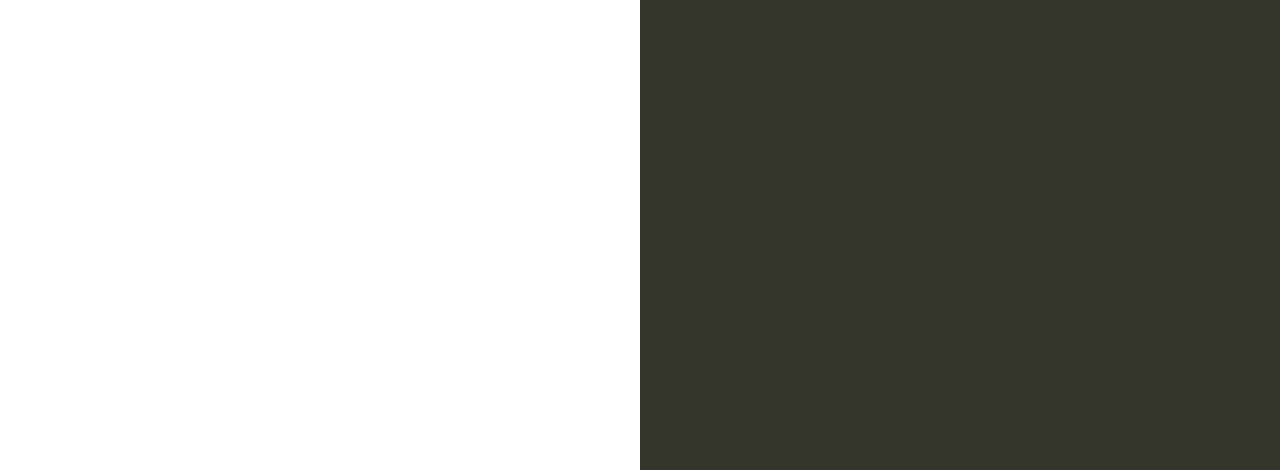
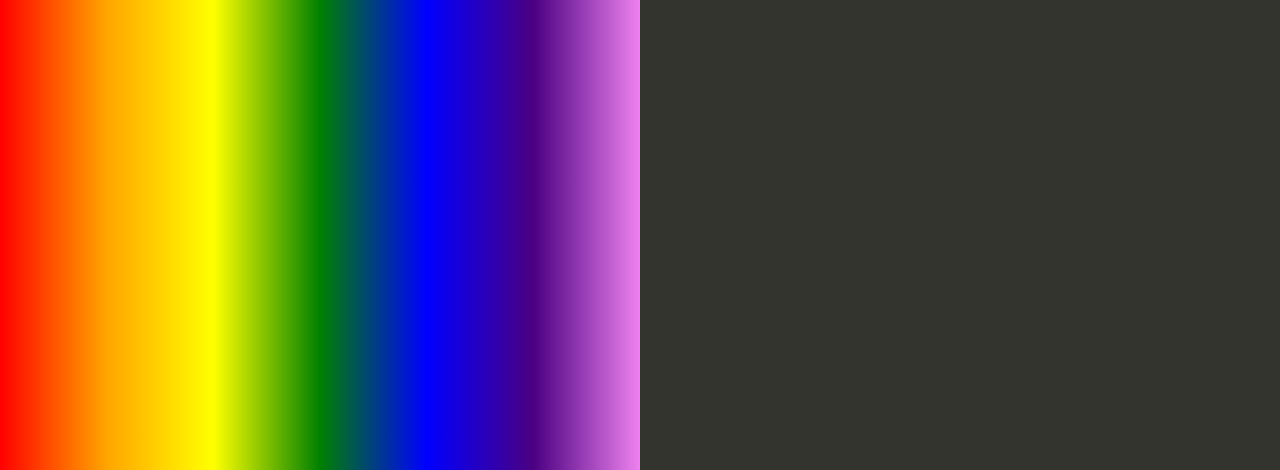
Before and after one commit to Bhargavkulla/elasticbeanstack, a website: page index.html in a window 1280 px wide. Shown: the part 330-800 px from the top of the page. Drawn offline with Linux system fonts and the light colour scheme.

Commit message:
Update index.html

```diff
--- a/index.html
+++ b/index.html
@@ -35,7 +35,7 @@
 
         text-align: right;
         padding-top: 11em;
-        background-color: Coral Whisper;
+        background: linear-gradient(to right, red, orange, yellow, green, blue, indigo, violet);
 
       }
       .textColumn p {
```
